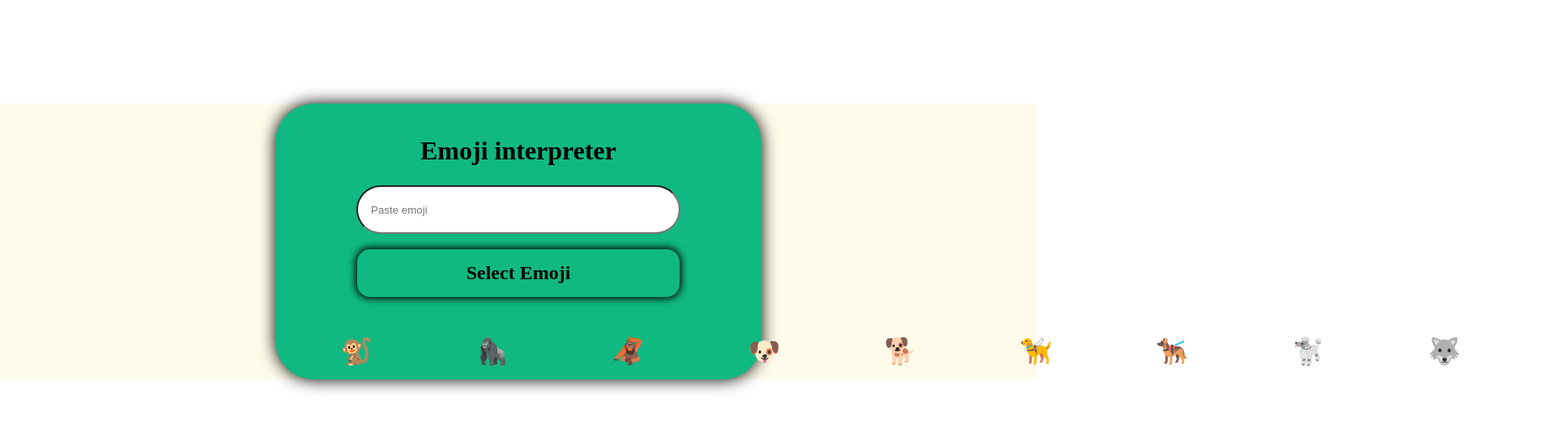
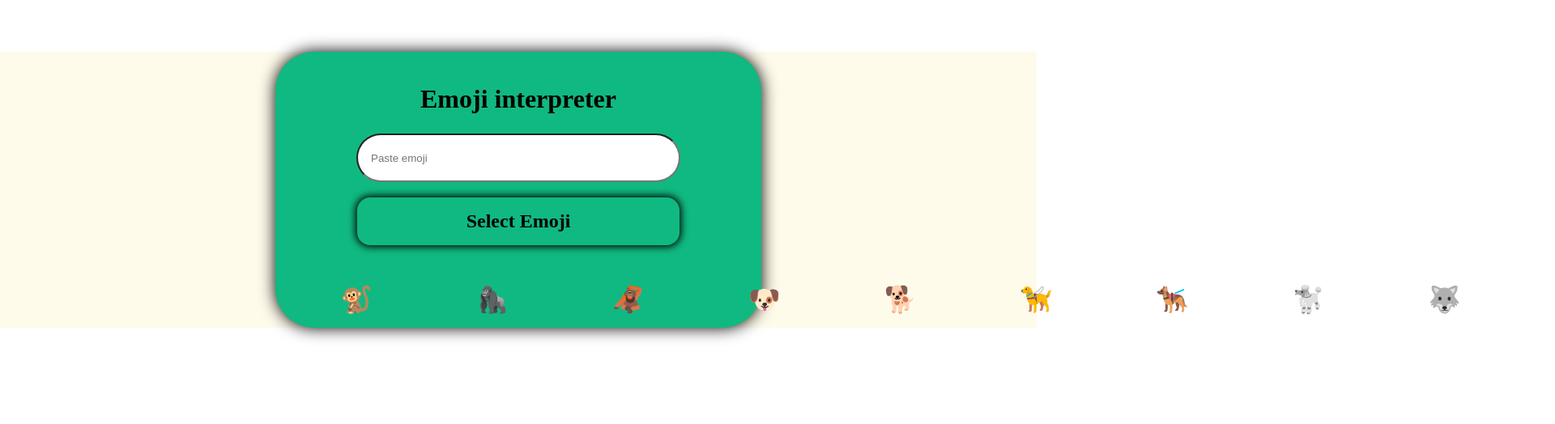
Before and after one commit to ajitpsakri/emoji-interpreter, a React (Create React App) app: page / in a window 1280 px wide. Shown: the top 524 px of the page at 81% size, 1920 px wide, since content can reach past the window. Built offline with nearby package versions, Linux system fonts and the light colour scheme.

Commit message:
db: more emoji's

```diff
--- a/src/emojiDoc.js
+++ b/src/emojiDoc.js
@@ -7,7 +7,11 @@ const emojiDoc = {
   "🦮": "Guide Dog",
   "🐕‍🦺": "Service Dog",
   "🐩": "Poodle",
-  "🐺": "Wolf"
+  "🐺": "Wolf",
+  "🦝": "Raccoon",
+  "🐱": "Cat Face",
+  "🐈": "Cat",
+  "🐈‍⬛": "Black Cat"
 };
 
 export default emojiDoc;
--- a/src/styles.css
+++ b/src/styles.css
@@ -7,7 +7,7 @@
 @import url("https://fonts.googleapis.com/css2?family=Satisfy&display=swap");
 
 :root {
- --primary-color:#10B981;
+  --primary-color: #10b981;
   --secondary-color: #bb371a;
 }
 .App {
@@ -20,7 +20,7 @@
   width: 600px;
   margin: auto;
   text-align: center;
-  margin-top: 8rem;
+  margin-top: 4rem;
   border-radius: 3rem;
   box-shadow: 0px 0px 20px;
   min-width: 70px;
```
